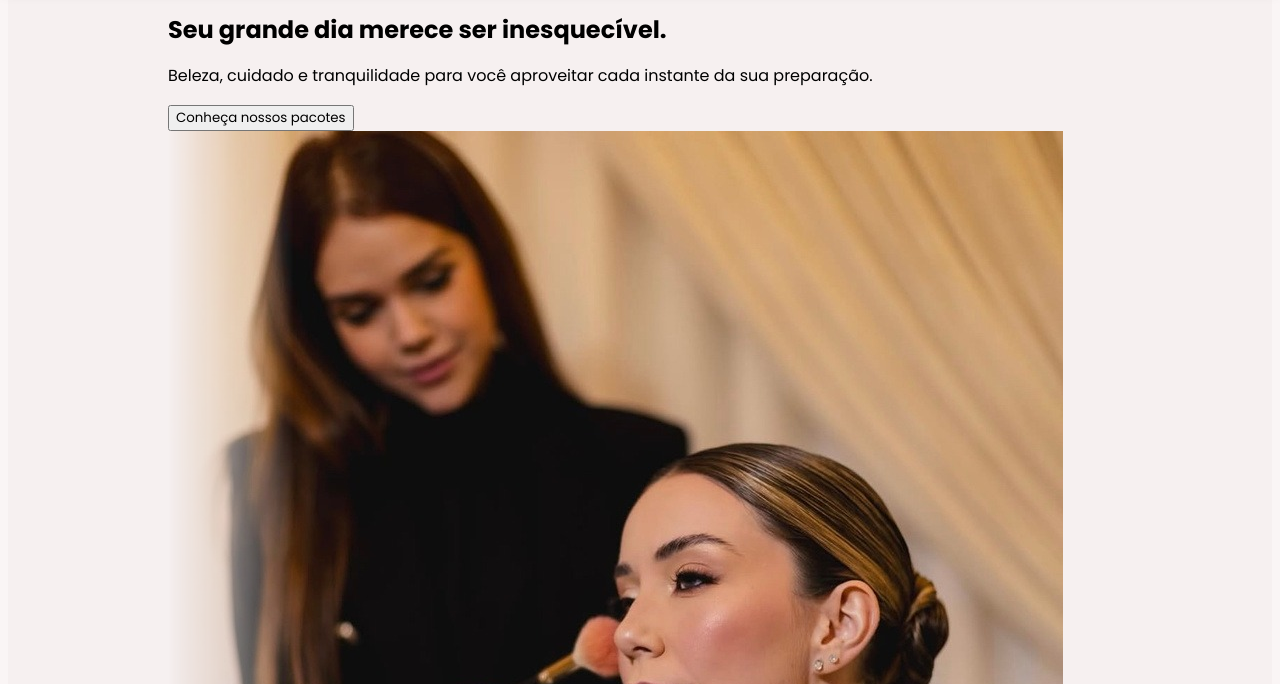
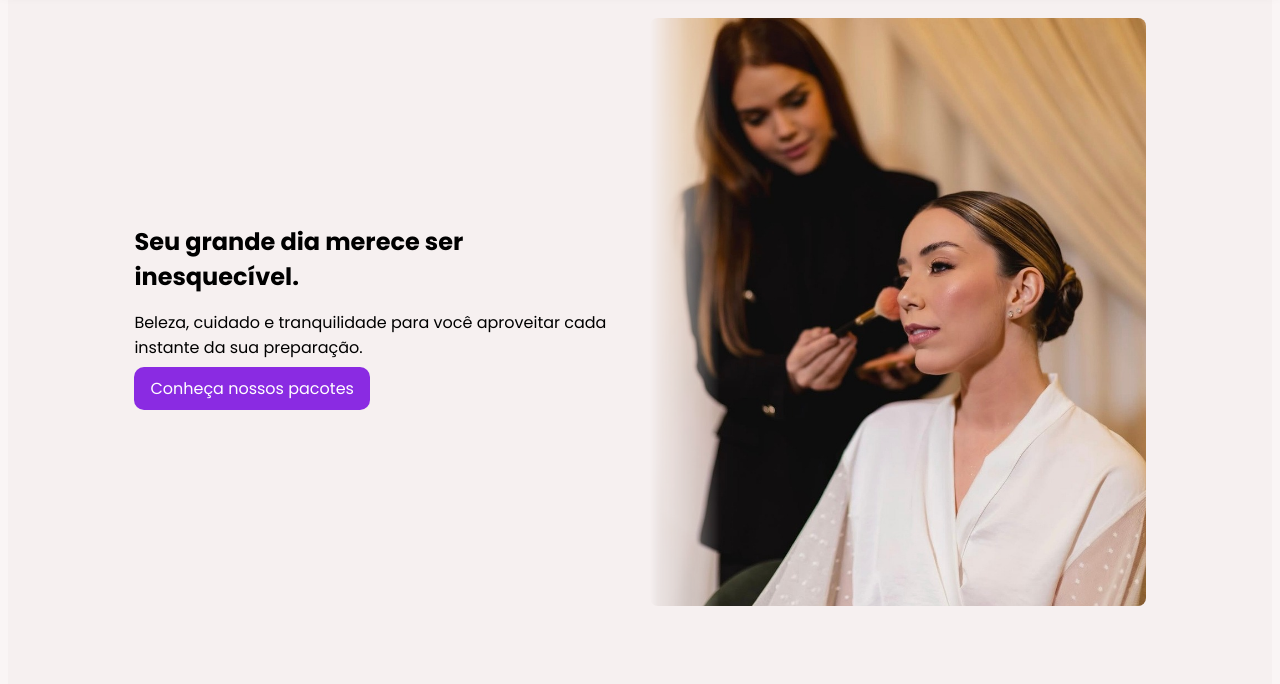
Before and after one commit to juliaverro/site, a plain HTML site: page index.html in a window 1280 px wide. Shown: the part 116-800 px from the top of the page. Drawn offline with Linux system fonts and the light colour scheme.

Commit message:
atualizei o hero

```diff
--- a/index.html
+++ b/index.html
@@ -6,9 +6,11 @@
 	<meta name="viewport" content="width=device-width, initial-scale=1.0">
 	<link rel="stylesheet" href="style.css">
 	<title>teste studio cris</title>
-    <style>
-@import url('https://fonts.googleapis.com/css2?family=Poppins:ital,wght@0,100;0,200;0,300;0,400;0,500;0,600;0,700;0,800;0,900;1,100;1,200;1,300;1,400;1,500;1,600;1,700;1,800;1,900&display=swap');
-</style>
+	<link rel="preconnect" href="https://fonts.googleapis.com">
+	<link rel="preconnect" href="https://fonts.gstatic.com" crossorigin>
+	<link
+		href="https://fonts.googleapis.com/css2?family=Poppins:ital,wght@0,100;0,200;0,300;0,400;0,500;0,600;0,700;0,800;0,900;1,100;1,200;1,300;1,400;1,500;1,600;1,700;1,800;1,900&display=swap"
+		rel="stylesheet">
 </head>
 
 <body>
@@ -26,16 +28,14 @@
 	</header>
 	<!--SEÇÃO 1-->
 	<section class="secao1" id="inicio">
-        <div>
+			<div class="hero-titulo">
 				<h1>Seu grande dia merece ser inesquecível.</h1>
 				<p class="comentario">Beleza, cuidado e tranquilidade para você aproveitar cada instante da sua preparação.</p>
-        <div class="botao-pacote">
-            <a href="#pacotes"><button>Conheça nossos pacotes</button></a>
+					<a href="#pacotes" class="botao-pacote">Conheça nossos pacotes</a>
 			</div>
 			<div class="secao1-foto">
 				<img src="Imagem/foto1.jpeg">
 			</div>
-
 	</section>
 	<!--SEÇÃO 2-->
 	<section class="secao2" id="pacotes">
--- a/style.css
+++ b/style.css
@@ -1,65 +1,114 @@
-*{
+* {
   font-family: "Poppins";
 }
 
 header {
-    position: fixed; /* Fixa o cabeçalho no topo da viewport, mantendo-o visível durante a rolagem */
-    inset: 0 0 auto 0; /* Posiciona no topo (top: 0, right: 0, bottom: auto, left: 0), esticando de ponta a ponta na horizontal */
-    z-index: 10; /* Define a ordem de empilhamento, garantindo que o cabeçalho fique acima de outros elementos da página */
-    display: flex; /* Ativa o modelo de layout Flexbox para alinhar os elementos filhos */
-    align-items: center; /* Alinha os itens verticalmente ao centro dentro do cabeçalho */
-    justify-content: space-between; /* Distribui o espaço uniformemente, empurrando os itens para as extremidades */
-    padding: 14px; /* Define o espaçamento interno: 14px em cima/baixo*/
-    background: rgba(141, 57, 57, 0.75); /* Define a cor de fundo com um tom claro translúcido (opacidade de 75%) */
-    -webkit-backdrop-filter: blur(12px) saturate(140%); /* Aplica desfoque e saturação no fundo para navegadores WebKit (Safari/iOS) */
-    backdrop-filter: blur(12px) saturate(140%); /* Aplica desfoque de 12px e aumenta a saturação do que está por trás do elemento */
-    box-shadow: 0 2px 12px rgba(63, 20, 41, 0.08); /* Adiciona uma sombra suave e difusa abaixo do cabeçalho */
+  position: fixed;
+  /* Fixa o cabeçalho no topo da viewport, mantendo-o visível durante a rolagem */
+  inset: 0 0 auto 0;
+  /* Posiciona no topo (top: 0, right: 0, bottom: auto, left: 0), esticando de ponta a ponta na horizontal */
+  z-index: 10;
+  /* Define a ordem de empilhamento, garantindo que o cabeçalho fique acima de outros elementos da página */
+  display: flex;
+  /* Ativa o modelo de layout Flexbox para alinhar os elementos filhos */
+  align-items: center;
+  /* Alinha os itens verticalmente ao centro dentro do cabeçalho */
+  justify-content: space-between;
+  /* Distribui o espaço uniformemente, empurrando os itens para as extremidades */
+  padding: 14px;
+  /* Define o espaçamento interno: 14px em cima/baixo*/
+  background: rgba(141, 57, 57, 0.75);
+  /* Define a cor de fundo com um tom claro translúcido (opacidade de 75%) */
+  -webkit-backdrop-filter: blur(12px) saturate(140%);
+  /* Aplica desfoque e saturação no fundo para navegadores WebKit (Safari/iOS) */
+  backdrop-filter: blur(12px) saturate(140%);
+  /* Aplica desfoque de 12px e aumenta a saturação do que está por trás do elemento */
+  box-shadow: 0 2px 12px rgba(63, 20, 41, 0.08);
+  /* Adiciona uma sombra suave e difusa abaixo do cabeçalho */
 
-    ul{
-        list-style-type: none; /*tira as bolinhas do item*/
-        display: flex; /*alinha os itens lado a lado*/
-        gap: 20px; /*cria espaço entre os itens*/
-        justify-content: flex-start; /* Alinha à esquerda */
+  ul {
+    list-style-type: none;
+    /*tira as bolinhas do item*/
+    display: flex;
+    /*alinha os itens lado a lado*/
+    gap: 20px;
+    /*cria espaço entre os itens*/
+    justify-content: flex-start;
+    /* Alinha à esquerda */
     color: rgb(223, 187, 187);
   }
-     ul li a{
-         text-decoration: none; /* Remove o sublinhado */
-         color: inherit;        /* Faz o link herdar a cor do texto normal*/
+
+  ul li a {
+    text-decoration: none;
+    /* Remove o sublinhado */
+    color: inherit;
+    /* Faz o link herdar a cor do texto normal*/
   }
 }
 
-.logo{
+.logo {
   filter: brightness(0) saturate(100%) invert(83%) sepia(10%) saturate(464%) hue-rotate(314deg) brightness(96%) contrast(88%);
 }
 
-body{
+body {
   background-color: rgba(223, 187, 187, 0.14);
 }
-.secao1{
+
+.secao1 {
   position: relative;
   min-height: 100svh;
   display: flex;
   align-items: center;
-  padding: 120px 160px;
+  justify-content: space-between;
+  padding: 120px 10% 80px 10%;
+  /* Usar % no lugar de 160px evita que quebre em telas menores */
   overflow: hidden;
   box-sizing: border-box;
   background-color: rgba(235, 230, 230, 0.31);
-  justify-content: space-between;
-  gap: 40px;
+  gap: 20px;
+}
 
-  h1{
+.secao1 h1 {
   margin: 0;
 }
+
+/* Limita a largura da coluna de texto */
+.hero-titulo {
+  flex: 1;
+  max-width: 550px;
 }
 
-.secao1-foto{
+/* Limita a largura da coluna da imagem */
+.secao1-foto {
+  flex: 1;
+  max-width: 550px;
+  /* Ajuste esse valor para deixar a foto maior ou menor */
+  display: flex;
+  justify-content: flex-end;
   position: relative;
-  display: block;
-  width: 100%;
-  height: 100%;
-  object-fit: contain;
-  object-position: bottom;
   -webkit-mask-image: linear-gradient(to right, transparent 0%, #000 14%);
   mask-image: linear-gradient(to right, transparent 0%, #000 14%);
   animation: foto-surgir 1.2s ease-out both;
 }
+
+/* Aplica o ajuste de tamanho diretamente na imagem */
+.secao1-foto img {
+  width: 100%;
+  max-height: 85vh;
+  /* Impede que a foto fique mais alta que a tela */
+  height: auto;
+  object-fit: cover;
+  /* Use 'contain' se não quiser cortar nenhuma borda da foto */
+  border-radius: 8px;
+  /* Opcional: suaviza os cantos */
+  display: block;
+}
+
+a.botao-pacote {
+  background-color: blueviolet;
+  margin-top: 10px;
+  padding: 10px 16px;
+  border-radius: 10px;
+  text-decoration: none;
+  color: white;
+}
```
Lines whose indentation alone changed are shown as unchanged.
